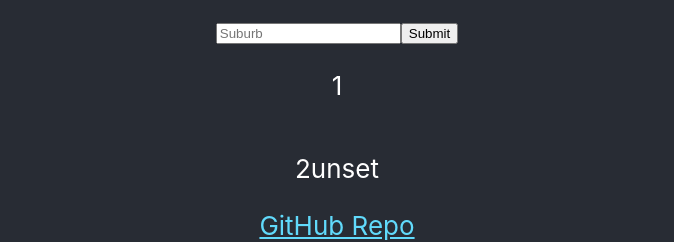
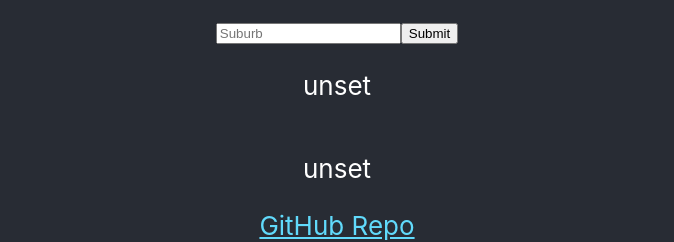
Before and after one commit to frankytham/housing-prices-analysis, a React (Create React App) app in the folder app/: page / in a window 1280 px wide. Shown: the part 339-581 px from the top of the page, without its empty margins (303-977 px from the left). Built offline with nearby package versions, Linux system fonts and the light colour scheme; no server answers.

Commit message:
Update workflows yml file

```diff
--- a/app/src/App.tsx
+++ b/app/src/App.tsx
@@ -22,6 +22,9 @@ export default function App() {
     setSuburb(event.target.value);
   };
 
+  const apiparam = process.env.REACT_APP_FUNCTION_API_PARAM;
+  const apikey = process.env.REACT_APP_FUNCTION_API_KEY;
+
   return (
     <div className="App">
       <header className="App-header">
@@ -38,8 +41,8 @@ export default function App() {
             <button type="submit" className="App-button">Submit</button>
           </div>
         </form>
-        <p>{0+1}{process.env.API_PARAM}</p>
-        <p>{1+1}{process.env.API_KEY}</p>
+        <p>{apiparam}</p>
+        <p>{apikey}</p>
         <a className="App-link" href="https://github.com/frankytham/housing-prices-analysis" target="_blank" rel="noopener noreferrer">GitHub Repo</a>
       </header>
     </div>
```
